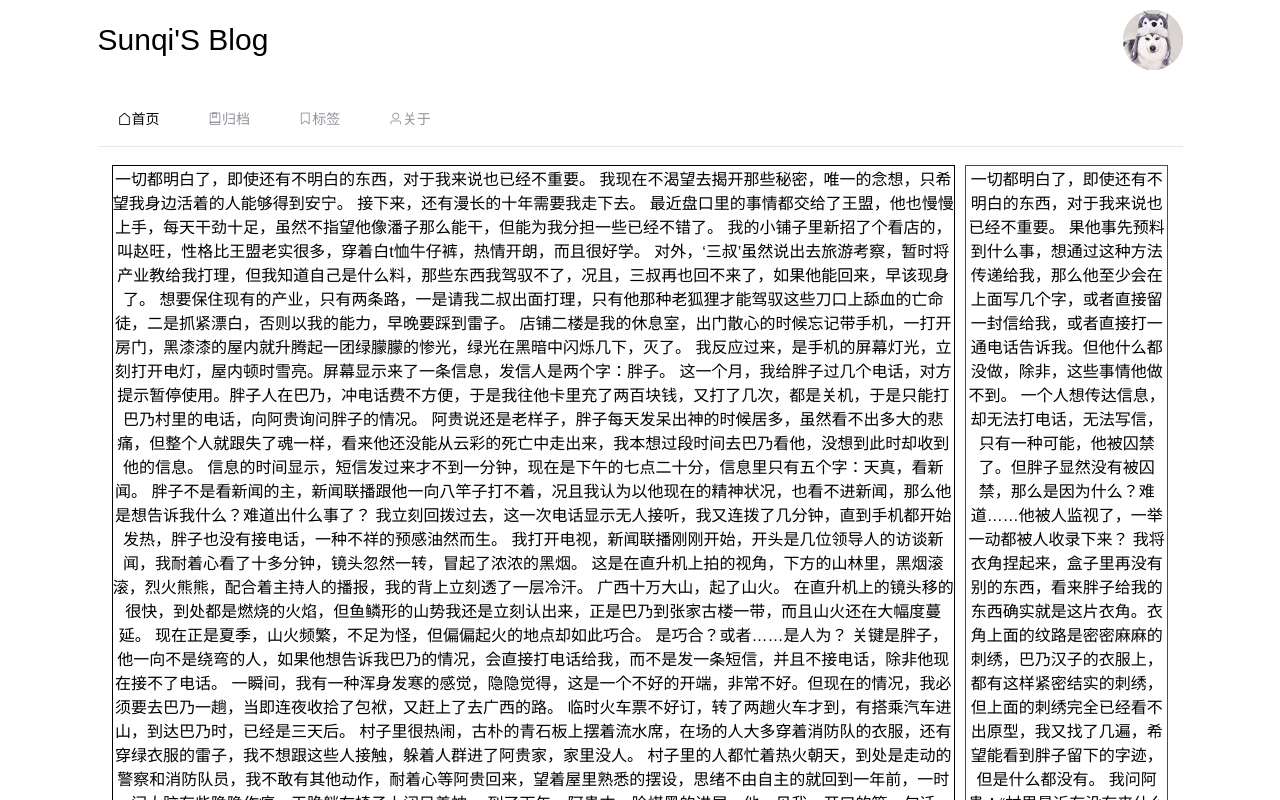
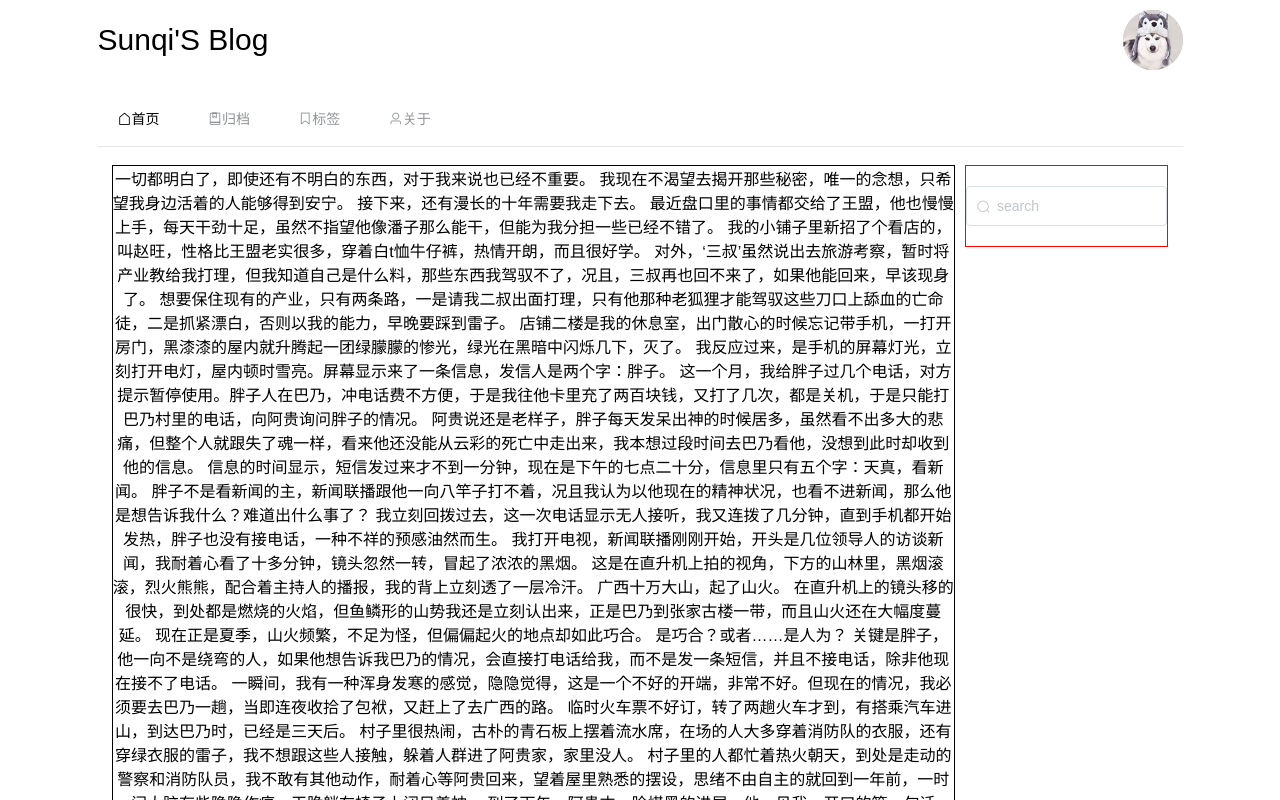
Before and after one commit to Sunqi43797189/learning_notes_vue, a Vue app: page / in a window 1280 px wide. Shown: the top 800 px of the page. Built offline with nearby package versions, Linux system fonts and the light colour scheme.

Commit message:
添加搜索框

```diff
--- a/package.json
+++ b/package.json
@@ -11,6 +11,7 @@
     "axios": "^0.19.0",
     "core-js": "^3.4.3",
     "element-ui": "^2.13.0",
+    "view-design": "^4.0.2",
     "vue": "^2.6.10"
   },
   "devDependencies": {
--- a/src/components/blog_aside.vue
+++ b/src/components/blog_aside.vue
@@ -2,19 +2,11 @@
     <div class="blog_aside_div">
         <el-row>
             <el-col :span="24">
-                <p>一切都明白了，即使还有不明白的东西，对于我来说也已经不重要。
-
-                    果他事先预料到什么事，想通过这种方法传递给我，那么他至少会在上面写几个字，或者直接留一封信给我，或者直接打一通电话告诉我。但他什么都没做，除非，这些事情他做不到。
-
-                    一个人想传达信息，却无法打电话，无法写信，只有一种可能，他被囚禁了。但胖子显然没有被囚禁，那么是因为什么？难道……他被人监视了，一举一动都被人收录下来？
-
-                    我将衣角捏起来，盒子里再没有别的东西，看来胖子给我的东西确实就是这片衣角。衣角上面的纹路是密密麻麻的刺绣，巴乃汉子的衣服上，都有这样紧密结实的刺绣，但上面的刺绣完全已经看不出原型，我又找了几遍，希望能看到胖子留下的字迹，但是什么都没有。
-
-                    我问阿贵：“村里最近有没有来什么人？”
-
-                    阿贵摇头，说：“我们这地方又不是旅游景点，穷乡僻壤的，除了你们这些人，谁还会来。”说到这里，阿贵顿了顿，道：“不过之前出门打工的小伙子们，好几个都结伴回来了，他们拉胖老板喝过几次酒，然后胖老板那天回来，脸色就很不好。”
-
-                    胖子虽然不拘小节，但他干的行当最是小心谨慎，还没到跟</p>
+                <el-input
+                        placeholder="search"
+                        prefix-icon="el-icon-search"
+                        v-model="input2">
+                </el-input>
             </el-col>
         </el-row>
     </div>
@@ -36,4 +28,7 @@
         margin: 15px 5px 0 5px;
         border: 1px solid red;
     }
+    .el-input {
+        margin: 20px 0;
+    }
 </style>
--- a/src/components/blog_header.vue
+++ b/src/components/blog_header.vue
@@ -18,7 +18,7 @@
 <script>
     export default {
         name: 'blog_header',
-    data () {
+        data() {
             return {
                 fit: 'contain',
                 url: require('../assets/picture/avatar.png')
@@ -36,10 +36,12 @@ export default {
         font-size: 30px;
         font-family: sans-serif;
     }
+
     .site-name-home {
         text-decoration: none;
         color: black;
     }
+
     .header-avatar {
         height: 100%;
         width: 100%;
```
Also changed, not shown: 1 other file (tests, documents, lock files or other folders). Lines whose indentation alone changed are shown as unchanged.
